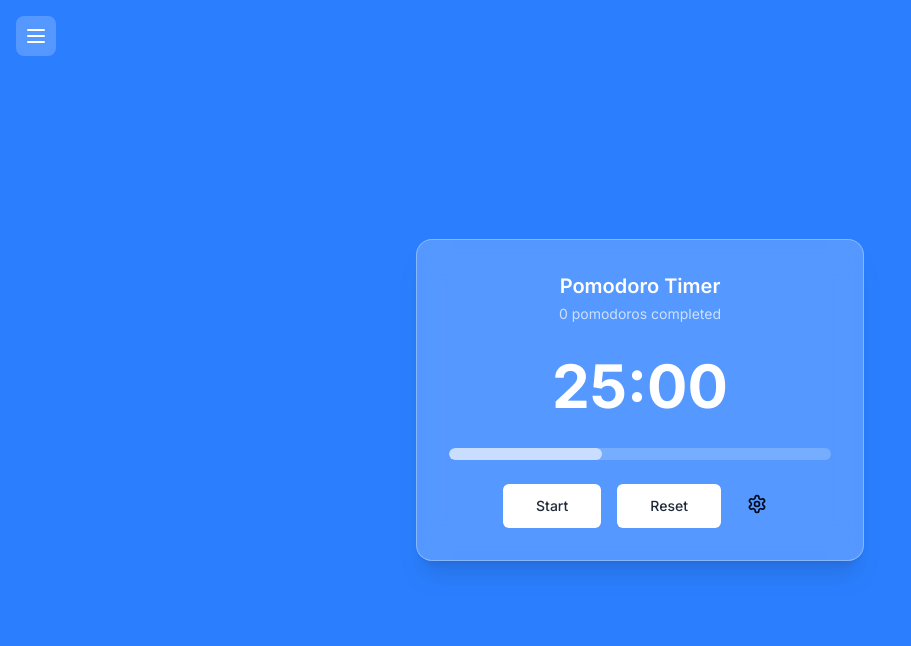
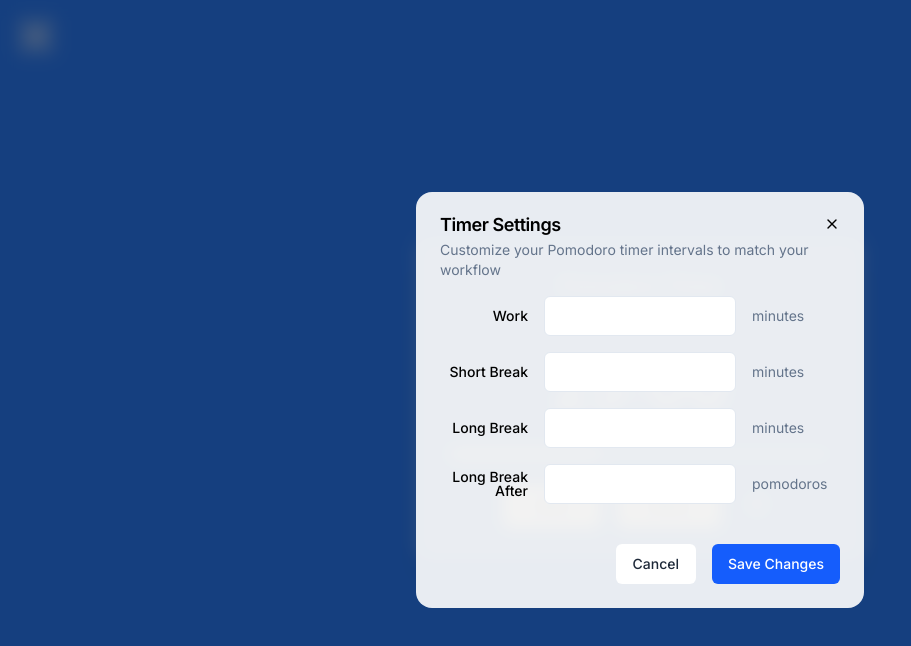
Before and after one commit to Snipe-ctrl/level-up-focus, a Next.js app: page / in a window 1280 px wide. Both pictures are taken after a click on the button 756 px from the left and 504 px from the top of the page. Shown: the top 646 px of the page, without its empty margins (0-911 px from the left). Built offline with nearby package versions, Linux system fonts and the light colour scheme; no server answers.

Commit message:
ui(timer-settings): added timer settings

```diff
--- a/src/app/globals.css
+++ b/src/app/globals.css
@@ -1,56 +1,38 @@
 @import "tailwindcss";
 
-@layer base {
-  :root {
-    --background: hsl(0 0% 100%);
-    --foreground: hsl(222.2 84% 4.9%);
+@theme {
+  --color-background: hsl(0 0% 100%);
+  --color-foreground: hsl(222.2 84% 4.9%);
 
-    --card: 0 0% 100%;
-    --card-foreground: 222.2 84% 4.9%;
+  --color-card: hsl(0 0% 100%);
+  --color-card-foreground: hsl(222.2 84% 4.9%);
 
-    --popover: 0 0% 100%;
-    --popover-foreground: 222.2 84% 4.9%;
+  --color-popover: hsl(0 0% 100%);
+  --color-popover-foreground: hsl(222.2 84% 4.9%);
 
-    --primary: 262.1 83.3% 57.8%;
-    --primary-foreground: 210 40% 98%;
+  --color-primary: hsl(262.1 83.3% 57.8%);
+  --color-primary-foreground: hsl(210 40% 98%);
 
-    --secondary: 210 40% 96.1%;
-    --secondary-foreground: 222.2 47.4% 11.2%;
+  --color-secondary: hsl(210 40% 96.1%);
+  --color-secondary-foreground: hsl(222.2 47.4% 11.2%);
 
-    --muted: 210 40% 96.1%;
-    --muted-foreground: 215.4 16.3% 46.9%;
+  --color-muted: hsl(210 40% 96.1%);
+  --color-muted-foreground: hsl(215.4 16.3% 46.9%);
 
-    --accent: 210 40% 96.1%;
-    --accent-foreground: 222.2 47.4% 11.2%;
+  --color-accent: hsl(210 40% 96.1%);
+  --color-accent-foreground: hsl(222.2 47.4% 11.2%);
 
-    --destructive: 0 84.2% 60.2%;
-    --destructive-foreground: 210 40% 98%;
+  --color-destructive: hsl(0 84.2% 60.2%);
+  --color-destructive-foreground: hsl(210 40% 98%);
 
-    --border: 214.3 31.8% 91.4%;
-    --input: 214.3 31.8% 91.4%;
-    --ring: 262.1 83.3% 57.8%;
+  --color-border: hsl(214.3 31.8% 91.4%);
+  --color-input: hsl(214.3 31.8% 91.4%);
+  --color-ring: hsl(262.1 83.3% 57.8%);
 
-    --radius: 0.5rem;
-  }
-}
-
-@theme inline {
-  --color-background: var(--background);
-  --color-foreground: var(--foreground);
-
-  --font-sans: 'Inter', sans-serif;
-  --font-mono: var(--font-geist-mono);
-}
-
-@media (prefers-color-scheme: dark) {
-  :root {
-    --background: #0a0a0a;
-    --foreground: #ededed;
-  }
+  --radius: 0.5rem;
 }
 
 body {
   background: var(--background);
-  color: var(--foreground);
   font-family: 'Inter', sans-serif;
 }
--- a/src/app/layout.js
+++ b/src/app/layout.js
@@ -2,6 +2,7 @@ import { Inter } from "next/font/google"
 import { AuthProvider } from "@/context/AuthContext"
 import Header from "../components/header"
 import Timer from "../components/timer";
+import SettingsModal from "@/components/settings-modal";
 import "./globals.css";
 
 const inter = Inter({ subsets: ["latin"] })
--- a/src/components/header.js
+++ b/src/components/header.js
@@ -7,7 +7,7 @@ export default function Header() {
     }
 
     return (
-        <div className="fixed top-0 left-0 w-full flex justify-between z-50 items-center p-4 bg-transparent">
+        <div className="fixed top-0 left-0 w-full flex justify-between z-20 items-center p-4 bg-transparent">
             <button
                 onClick={toggleSidebar}
                 className="p-2 rounded-lg bg-white/20 backdrop-blur-sm hover:bg-white/30 transition-colors cursor-pointer">
--- /dev/null
+++ b/src/components/settings-modal.js
@@ -0,0 +1,76 @@
+"use client";
+
+import { X } from 'lucide-react';
+import Button from './ui/button';
+import { useEffect, useState } from 'react';
+
+export default function SettingsModal({ isOpen, onClose }) {
+
+    useEffect(() => {
+        const handleEscape = (e) => {
+            if (e.key === 'Escape') onClose();
+        };
+
+        if (isOpen) {
+            document.addEventListener('keydown', handleEscape);
+        }
+
+        return () => {
+            document.removeEventListener('keydown', handleEscape);
+        };
+    }, [isOpen, onClose])
+
+    return (
+        <>
+            <div
+                className='fixed inset-0 bg-black/50 backdrop-blur-sm z-20'
+                onClick={onClose}
+            ></div>
+            <div className="flex fixed items-center justify-center flex-col z-30 bg-white/90 p-6 max-w-md rounded-2xl">
+                <div className="flex justify-between flex-col">
+                    <div className='flex justify-between'>
+                        <h2 className='text-lg font-semibold leading-none tracking-tight'>Timer Settings</h2>
+                        <button className='flex items-center w-4 h-4 cursor-pointer'>
+                            <X
+                                onClick={onClose}
+                            />
+                        </button>
+                    </div>
+                    <p className="text-muted-foreground text-sm mt-1.5">Customize your Pomodoro timer intervals to match your workflow</p>
+                </div>
+                <div className='grid gap-4 py-4'>
+                    <div className='grid grid-cols-4 items-center gap-4'>
+                        <label className='text-sm font-medium leading-none text-right'>Work</label>
+                        <input type="number" className='flex h-10 w-full rounded-md border border-input bg-background px-3 py-2 text-sm
+                        col-span-2 focus:border-blue-400 outline-0'></input>
+                        <h4 className='text-sm text-muted-foreground'>minutes</h4>
+                    </div>
+                    <div className='grid grid-cols-4 items-center gap-4'>
+                        <label className='text-sm font-medium leading-none text-right'>Short Break</label>
+                        <input type="number" className='flex h-10 w-full rounded-md border border-input bg-background px-3 py-2 text-sm
+                        col-span-2 focus:border-blue-400 outline-0'></input>
+                        <h4 className='text-sm text-muted-foreground'>minutes</h4>
+                    </div>
+                    <div className='grid grid-cols-4 items-center gap-4'>
+                        <label className='text-sm font-medium leading-none text-right'>Long Break</label>
+                        <input type="number" className='flex h-10 w-full rounded-md border border-input bg-background px-3 py-2 text-sm
+                        col-span-2 focus:border-blue-400 outline-0'></input>
+                        <h4 className='text-sm text-muted-foreground'>minutes</h4>
+                    </div>
+                    <div className='grid grid-cols-4 items-center gap-4'>
+                        <label className='text-sm font-medium leading-none text-right'>Long Break After</label>
+                        <input type="number" className='flex h-10 w-full rounded-md border border-input bg-background px-3 py-2 text-sm
+                        col-span-2 focus:border-blue-400 outline-0'></input>
+                        <h4 className='text-sm text-muted-foreground'>pomodoros</h4>
+                    </div>
+                </div>
+                <div className='flex justify-end gap-4 w-full pt-6'>
+                    <Button variant='primary' size='default' onClick={onClose}>
+                        Cancel
+                    </Button>
+                    <Button variant='blue' size='default'>Save Changes</Button>
+                </div>
+            </div>
+        </>
+    )
+}
--- a/src/components/timer.js
+++ b/src/components/timer.js
@@ -3,11 +3,14 @@
 import { useEffect, useState } from "react";
 import { Settings } from "lucide-react";
 import Button from "./ui/button";
+import SettingsModal from "./settings-modal";
 
 export default function Timer() {
     const [timeLeft, setTimeLeft] = useState(60 * 25);
     const [isRunning, setIsRunning] = useState(false);
     const [currentPhase, setCurrentPhase] = useState("work");
+
+    const [isSettingsOpen, setIsSettingsOpen] = useState(false);
 
     const [timerSettings, setTimerSettings] = useState({
         workDuration: 25,
@@ -65,6 +68,12 @@ export default function Timer() {
 
     return (
         <div className="flex items-center justify-center h-screen bg-blue-500">
+            {isSettingsOpen && (
+                <SettingsModal
+                    isOpen={isSettingsOpen}
+                    onClose={() => setIsSettingsOpen(false)}
+                />
+            )}
             <div className="w-[90%] max-w-md">
                 <div className="w-full backdrop-blur-lg bg-white/20 rounded-2xl
                 shadow-xl p-8 border border-white/30 flex flex-col items-center justify-center">
@@ -88,7 +97,10 @@ export default function Timer() {
                             variant="ghost"
                             size="icon"
                         >
-                            <Settings className="h-5 w-5"/>
+                            <Settings
+                                className="h-5 w-5"
+                                onClick={() => setIsSettingsOpen(true)}
+                            />
                         </Button>
                     </div>
                 </div>
--- a/src/components/ui/button.js
+++ b/src/components/ui/button.js
@@ -15,13 +15,16 @@ const Button = ({
     disabled:pointer-events-none disabled:opacity-50`;
 
     const variants = {
-        primary: "bg-white hover:bg-white/90 text-gray-800 border border-white/50",
-        ghost: "hover:text-gray-900 hover:bg-gray-100/20",
+        primary: "bg-white hover:bg-white/80 text-gray-800 border border-white/50",
+        blue: "bg-blue-600 hover:bg-blue-700 text-white",
+        ghost: "text-white hover:text-gray-900 hover:bg-gray-100/20",
     };
 
     const sizes = {
+        default: "h-10 px-4 py-2",
+        sm: "h-9 rounded-md px-3",
+        lg: "h-11 rounded-md px-8",
         icon: "h-10 w-10",
-        lg: "h-11 rounded-md px-8",
     };
 
     return (
--- a/tailwind.config.js
+++ b/tailwind.config.js
@@ -11,10 +11,15 @@ module.exports = {
       },
       extend: {
         colors: {
+          border: "(--border)",
           foreground: "hsl(var(--foreground))",
           primary: {
             DEFAULT: "hsl(var(--primary))",
             foreground: "hsl(var(--secondary-foreground))",
+          },
+          muted: {
+            DEFAULT: "hsl(var(--muted))",
+            foreground: "hsl(var(--muted-foreground))",
           },
           accent: {
             DEFAULT: "hsl(var(--accent))",
```
